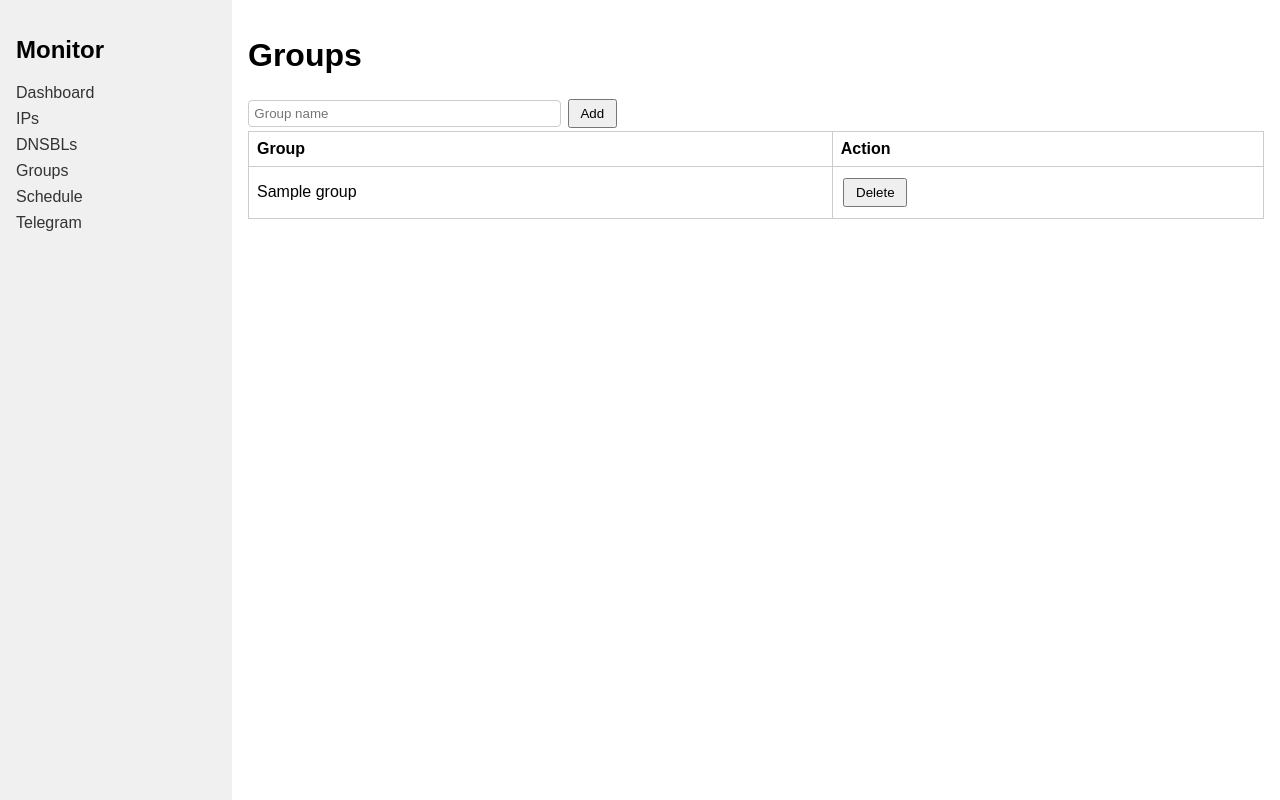
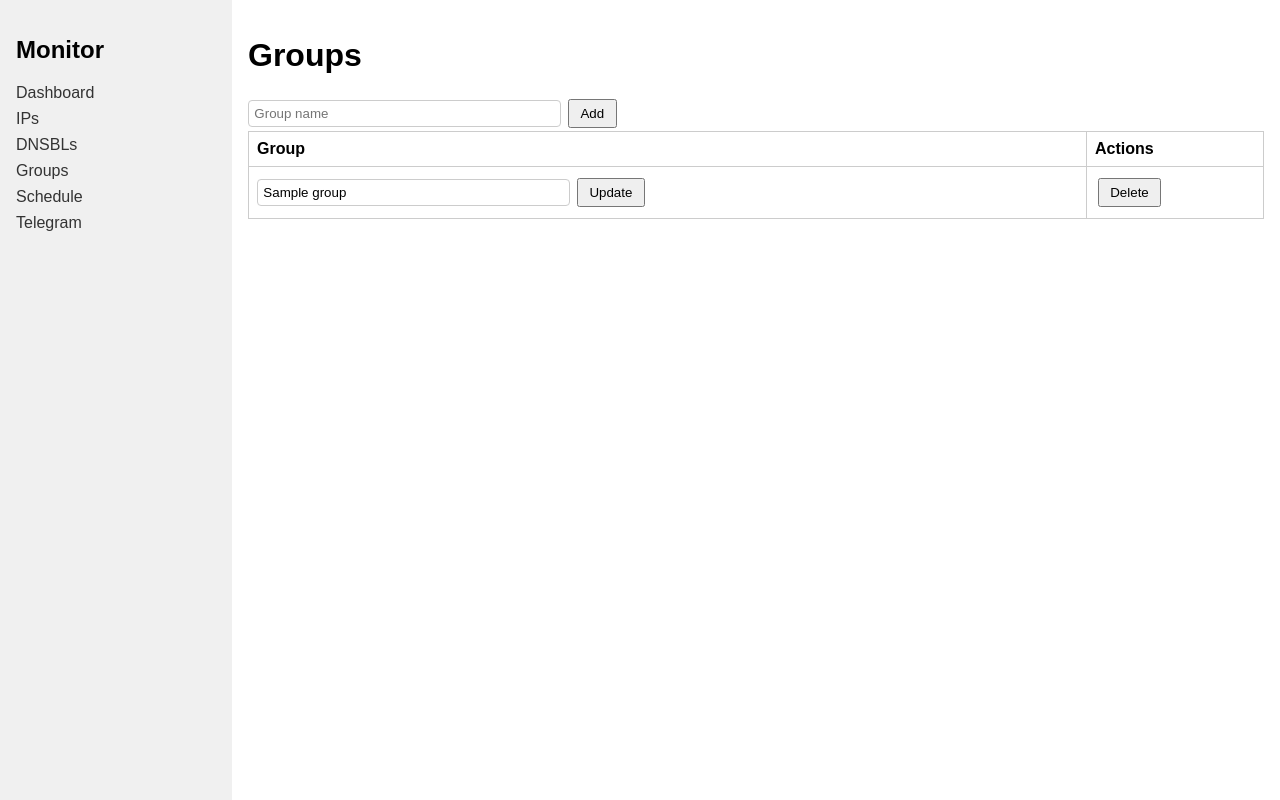
Before and after one commit to Lavine12/Bash, a Flask app: page /groups in a window 1280 px wide. Run offline with Flask 3, Linux system fonts and the light colour scheme; tables that the repository leaves empty hold one stand-in row (values such as "Sample post").

Commit message:
Add group rename and display schedule

```diff
--- a/blacklist_monitor/app.py
+++ b/blacklist_monitor/app.py
@@ -264,6 +264,17 @@ def delete_group(group_id):
     return redirect(url_for('manage_groups'))
 
 
+@app.route('/groups/update/<int:group_id>', methods=['POST'])
+def update_group(group_id):
+    new_name = request.form.get('group_name', '').strip()
+    if new_name:
+        with sqlite3.connect(DB_PATH) as conn:
+            c = conn.cursor()
+            c.execute('UPDATE ip_groups SET name=? WHERE id=?', (new_name, group_id))
+            conn.commit()
+    return redirect(url_for('manage_groups'))
+
+
 @app.route('/ips/set_group', methods=['POST'])
 def set_group():
     group_id = request.form.get('group_id') or None
--- a/blacklist_monitor/templates/groups.html
+++ b/blacklist_monitor/templates/groups.html
@@ -6,10 +6,15 @@
     <input type="submit" value="Add">
 </form>
 <table>
-    <tr><th>Group</th><th>Action</th></tr>
+    <tr><th>Group</th><th>Actions</th></tr>
     {% for g in groups %}
     <tr>
-        <td>{{ g[1] }}</td>
+        <td>
+            <form method="post" action="{{ url_for('update_group', group_id=g[0]) }}">
+                <input type="text" name="group_name" value="{{ g[1] }}" class="telegram-input">
+                <button type="submit">Update</button>
+            </form>
+        </td>
         <td>
             <form method="post" action="{{ url_for('delete_group', group_id=g[0]) }}">
                 <button type="submit">Delete</button>
--- a/blacklist_monitor/templates/schedule.html
+++ b/blacklist_monitor/templates/schedule.html
@@ -1,11 +1,12 @@
 {% extends 'base.html' %}
 {% block content %}
 <h1>Schedule</h1>
+<p>Current schedule: {{ hours }} hours {{ minutes }} minutes</p>
 <form method="post">
     <label>Hours:</label>
-    <input type="number" name="hours" value="0" placeholder="{{ hours }}" min="0" class="telegram-input">
+    <input type="number" name="hours" value="{{ hours }}" min="0" class="telegram-input">
     <label>Minutes:</label>
-    <input type="number" name="minutes" value="0" placeholder="{{ minutes }}" min="0" max="59" class="telegram-input">
+    <input type="number" name="minutes" value="{{ minutes }}" min="0" max="59" class="telegram-input">
     <input type="submit" value="Update">
 </form>
 <p>Next run: {{ next_run and next_run.strftime('%H:%M') }}</p>
```
